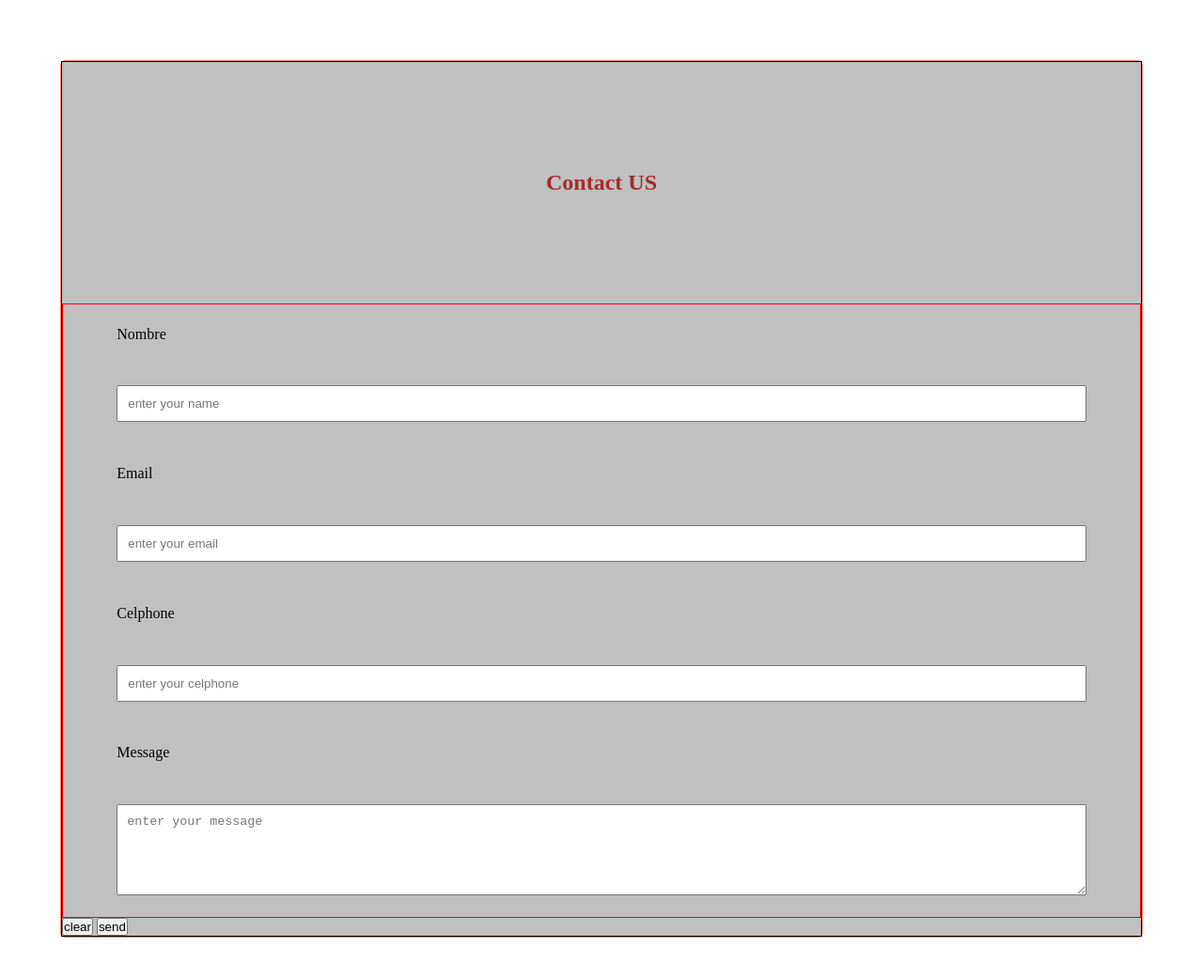
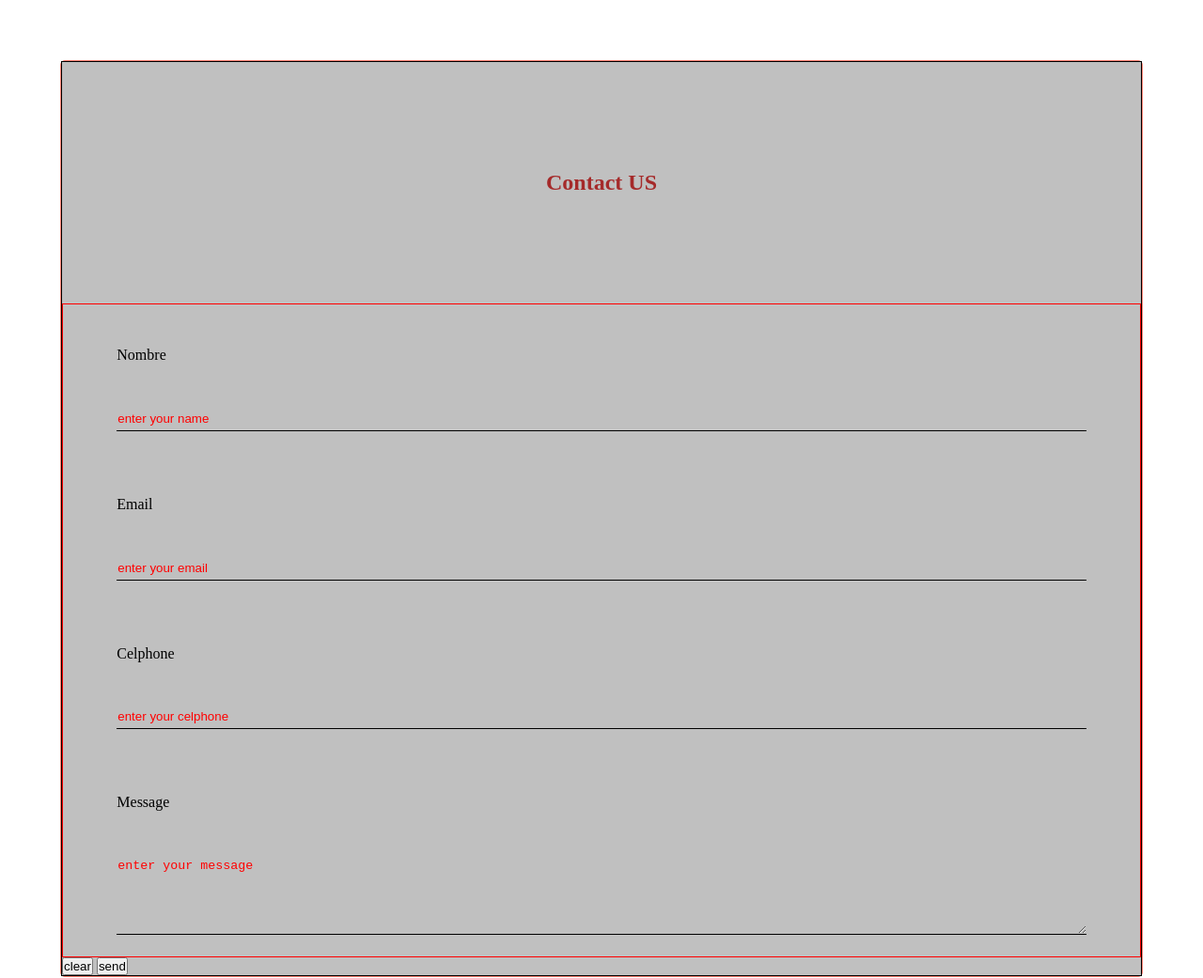
Before and after one commit to tomas-coding/Agencia-de-comunicaci-n-pol-tica, a plain HTML site: page index.html in a window 1280 px wide. Shown: the whole page at 94% size. Drawn offline with Linux system fonts and the light colour scheme.

Commit message:
working on style of form

```diff
--- a/styles/styles.css
+++ b/styles/styles.css
@@ -45,7 +45,21 @@
     margin-bottom: 2%;
 }
 
+.formLabels {
+    margin-top: 4%;
+}
+
 
 .formImputs {
-    padding: 10px;
+    background-color: silver;
+    padding-left: 1px;
+    padding-top: 5px;
+    padding-bottom: 5px;
+    border: none;
+    color: midnightblue;
+    border-bottom: 1px solid black;
 }
+
+.formImputs::placeholder {
+    color: red;
+}
```
